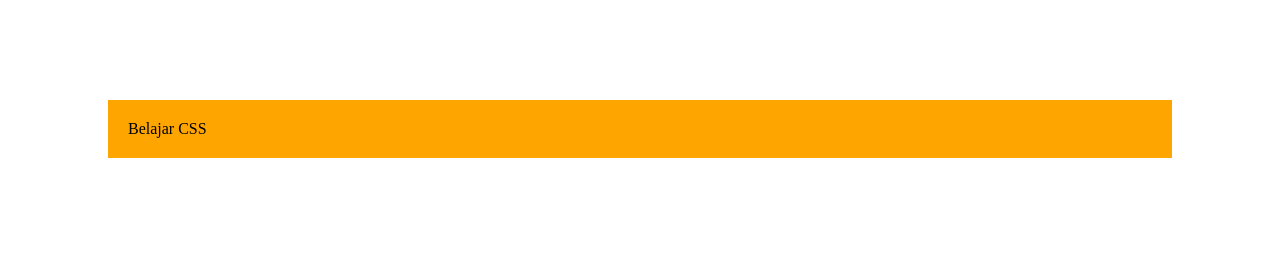
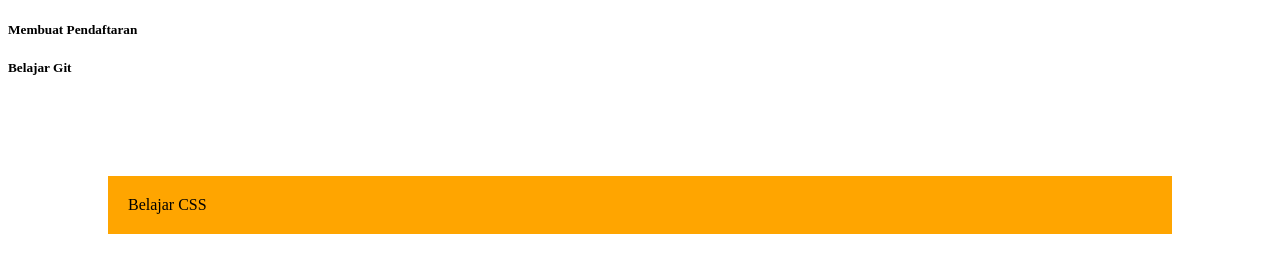
Before and after one commit to jokoss92/ruangbelajar, a plain HTML site: page index.html in a window 1280 px wide. Drawn offline with Linux system fonts and the light colour scheme.

Commit message:
Pendaftaran

```diff
--- a/index.html
+++ b/index.html
@@ -6,7 +6,12 @@
  </head>
 
  <body>
+
+  <h5>Membuat Pendaftaran</h5>
+  <h5>Belajar Git</h5>
    <p class="belajar">Belajar CSS</p>
+
+
  </body>
 
 </html>
```
